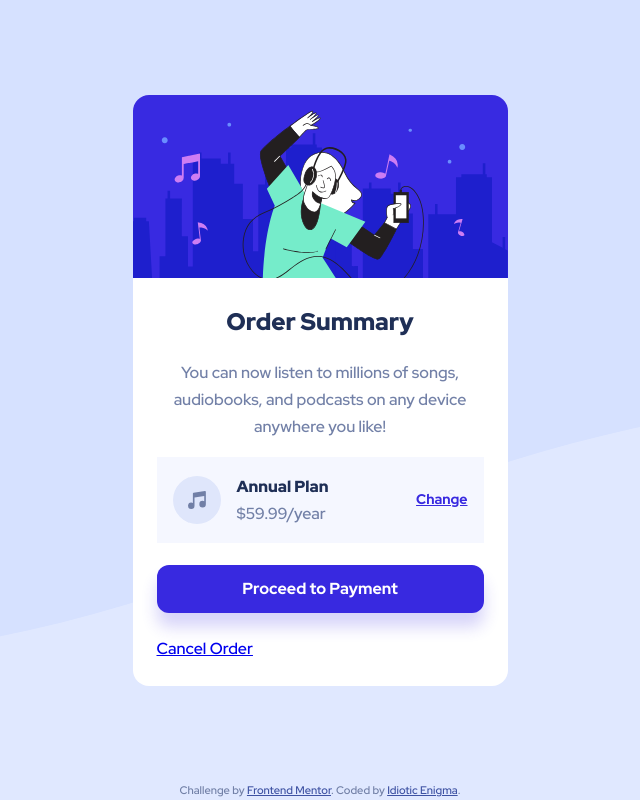
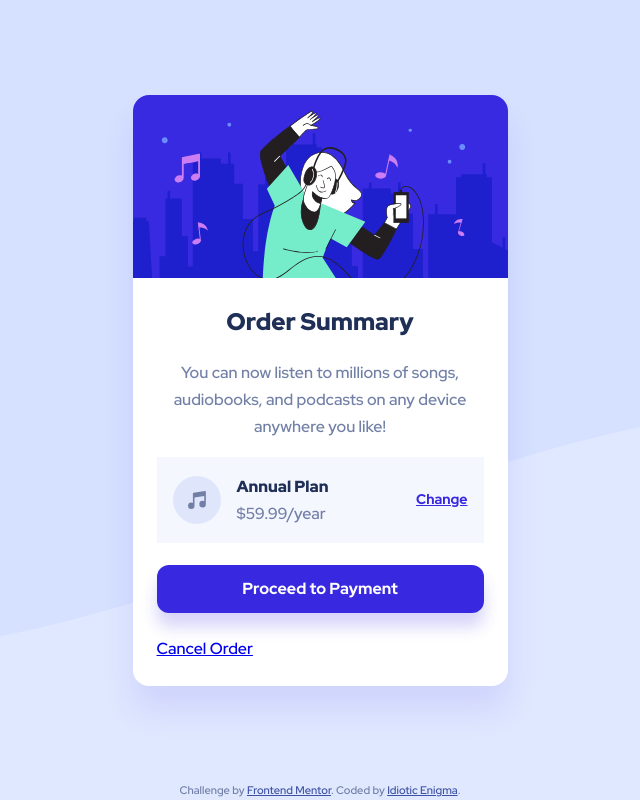
Before and after one commit to idiotic-enigma/order-summary-component, a website: page index.html in a window 1280 px wide. Shown: the whole page, without its empty margins (320-960 px from the left). Drawn offline with nearby package versions, Linux system fonts and the light colour scheme; files that its build step writes are made by us from their sources.

Commit message:
Added box shadow style

```diff
--- a/sass/components/_order-summary.scss
+++ b/sass/components/_order-summary.scss
@@ -7,6 +7,7 @@
 
 	border-radius: $brd-large;
 	max-width: 37.5rem;
+	box-shadow: $shd-light-soft;
 	background-color: $gry-light-1;
 
 	/*	Head image */
```
